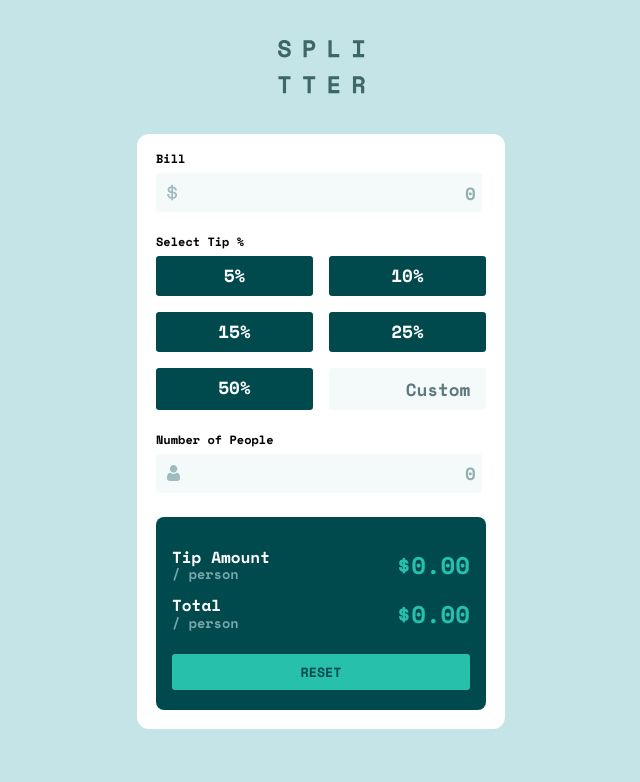
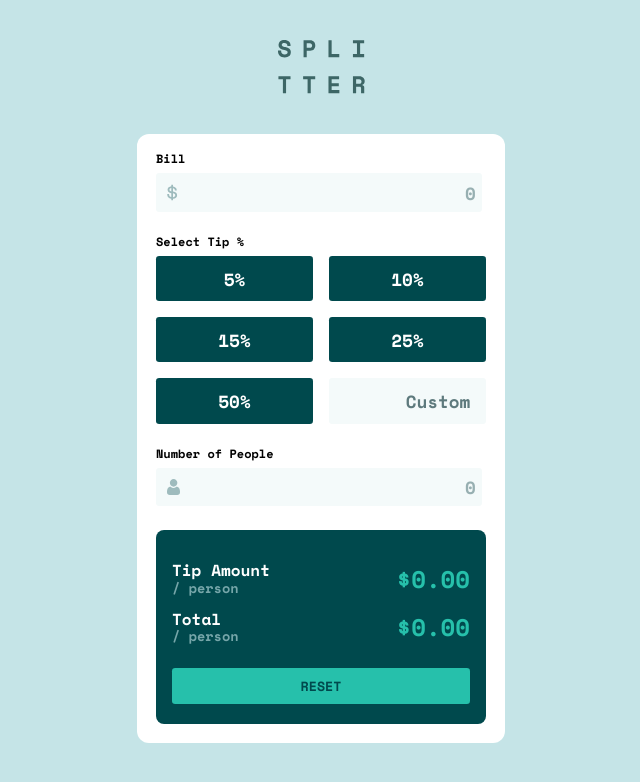
Before and after one commit to Fola-Joe/tip-calculator-app, a React (Vite) app: page / in a window 1280 px wide. Shown: the top 782 px of the page, without its empty margins (319-959 px from the left). Built offline with nearby package versions, Linux system fonts and the light colour scheme.

Commit message:
Tip calculation
Tip is calculated and added to price per person

```diff
--- /dev/null
+++ b/src/Button.jsx
@@ -0,0 +1,12 @@
+import './TipMainTop.css';
+
+export default function Button({ value, click }) {
+    return (
+        <button
+            className="btn"
+            onClick={click}
+        >
+            {value}%
+        </button>
+    )
+}
--- a/src/TipMainBottom.jsx
+++ b/src/TipMainBottom.jsx
@@ -1,6 +1,6 @@
 import './TipMainBottom.css';
 
-export default function TipMainBottom({ tipAmount, totalAmount }) {
+export default function TipMainBottom({ tipAmount, totalAmount, reset }) {
     return (
         <div className="TipMainBottom">
             <div className="tip-amount">
@@ -17,7 +17,7 @@ export default function TipMainBottom({ tipAmount, totalAmount }) {
                 </div>
                 <h4 className="figure-2">${totalAmount.toFixed(2)}</h4>
             </div>
-            <button className="reset-btn">Reset</button>
+            <button className="reset-btn" onClick={reset}>Reset</button>
         </div>
     )
 }
--- a/src/TipMainTop.css
+++ b/src/TipMainTop.css
@@ -38,11 +38,13 @@
     margin-bottom: 1.5rem;
 }
 .btn {
+    font-family: 'Space Mono', monospace;
     background-color: hsl(183, 100%, 15%);
     font-size: 1.1rem;
     color: hsl(0, 0%, 100%);
-    padding: 0.7rem;
+    padding: 0.6rem;
     text-align: center;
+    border: none;
     border-radius: 0.2rem;
     cursor: pointer;
     transition: all 0.5s;
@@ -53,7 +55,7 @@
 }
 .custom-input {
     width: 90%;
-    padding: 0.5rem 1rem 0.5rem 0;
+    padding: 0.6rem 1rem 0.6rem 0;
     font-size: 1.1rem;
 }
 .custom-input::placeholder {color: hsl(186, 14%, 43%);}
--- a/src/TipMainTop.jsx
+++ b/src/TipMainTop.jsx
@@ -1,11 +1,12 @@
 import './TipMaintop.css';
 import { useState, useEffect } from 'react';
 import TipMainBottom from './TipMainBottom';
+import Button from './Button';
 
 export default function TipMainTop() {
 
     const [billAmount, setBillAmount] = useState('');
-    const [tipPercentage, setTipPercentage] = useState('');
+    const [tipPercentage, setTipPercentage] = useState(0);
     const [numPeople, setNumPeople] = useState('');
     const [tipAmountPerPerson, setTipAmountPerPerson] = useState(0);
     const [totalPerPerson, setTotalPerPerson] = useState(0);
@@ -35,8 +36,8 @@ export default function TipMainTop() {
     // to be paid per person
     const calculateTip = () => {
         if (billAmount && numPeople) {
-            const tip = (billAmount * (tipPercentage / 100));
-            const totalBill = billAmount ;
+            const tip = parseFloat(billAmount * (tipPercentage / 100));
+            const totalBill = tip + parseFloat(billAmount) ;
             setTipAmountPerPerson(tip / numPeople);
             setTotalPerPerson(totalBill / numPeople);
         }
@@ -45,7 +46,14 @@ export default function TipMainTop() {
     // Calculate the tip whenever bill amount, tip percentage, or number of people change
     useEffect(() => {
         calculateTip();
-    }, [billAmount, numPeople]);
+    }, [billAmount, tipPercentage, numPeople]);
+
+
+    // reset function
+    const reset = () => {
+        setTipAmountPerPerson(0);
+        setTotalPerPerson(0);
+    };
 
     return (
         <div>
@@ -61,11 +69,11 @@ export default function TipMainTop() {
             </div>
             <h2 className="tip-h2">Select Tip %</h2>
             <div className="buttons">
-                <div className="btn" value="5">5%</div>
-                <div className="btn">10%</div>
-                <div className="btn">15%</div>
-                <div className="btn">25%</div>
-                <div className="btn">50%</div>
+                <Button value={5} click={() => handleTipPercentageChange(5)} />
+                <Button value={10} click={() => handleTipPercentageChange(10)} />
+                <Button value={15} click={() => handleTipPercentageChange(15)} />
+                <Button value={25} click={() => handleTipPercentageChange(25)} />
+                <Button value={50} click={() => handleTipPercentageChange(50)} />
                 <div className="">
                     <input type="text"
                         placeholder="Custom"
@@ -84,7 +92,11 @@ export default function TipMainTop() {
                 <img src="./icon-person.svg" alt="person icon" />
             </div>
 
-            <TipMainBottom tipAmount={tipAmountPerPerson} totalAmount={totalPerPerson} />
+            <TipMainBottom
+                tipAmount={tipAmountPerPerson}
+                totalAmount={totalPerPerson}
+                reset={reset}
+            />
         </div>
     )
 }
```
